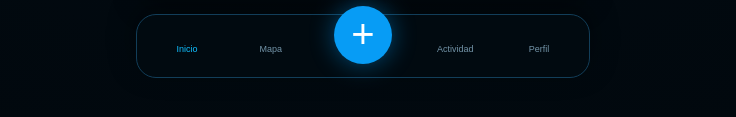
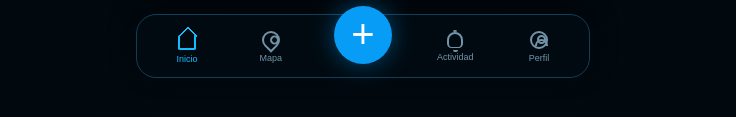
Before and after one commit to skatesuv-glitch/comunidad-rider, a website: page www/index.html in a window 1280 px wide. Shown: the part 605-722 px from the top of the page, without its empty margins (277-1013 px from the left). Drawn offline with Linux system fonts and the light colour scheme.

Commit message:
Restaura iconos de navegacion Comunidad

```diff
--- a/www/styles.css
+++ b/www/styles.css
@@ -145,3 +145,15 @@ body.pickerOpen .phone{overscroll-behavior:none}
 .communityNav{position:sticky;bottom:8px;z-index:20;margin:18px -5px 0;padding:9px 8px calc(7px + env(safe-area-inset-bottom));display:grid;grid-template-columns:1fr 1fr 1.2fr 1fr 1fr;align-items:end;border:1px solid #123e59;border-radius:20px;background:rgba(2,11,18,.94);backdrop-filter:blur(14px);box-shadow:0 -8px 28px rgba(0,0,0,.38)}
 .communityNav button{border:0;background:transparent;color:#7394a8;min-height:46px;display:flex;flex-direction:column;align-items:center;justify-content:center;gap:4px}.communityNav button.active{color:#11bfff}.communityNav small{font-size:9px}.communityNav i{font-style:normal;display:block;position:relative}
 .navPlus{align-self:center!important}.communityNav .navPlus i{width:58px;height:58px;margin-top:-25px;border-radius:50%;display:grid;place-items:center;background:#079cf5;color:white;font-size:40px;font-weight:300;box-shadow:0 0 24px rgba(7,156,245,.45)}
+
+/* Navegación Comunidad · iconos CSS sin emoji */
+.communityNav .navHome{width:18px;height:15px;border:2px solid currentColor;border-top:0;border-radius:2px;margin-top:5px}
+.communityNav .navHome:before{content:"";position:absolute;width:12px;height:12px;border-left:2px solid currentColor;border-top:2px solid currentColor;transform:rotate(45deg);left:1px;top:-6px;border-radius:1px}
+.communityNav .navMap{width:18px;height:18px;border:2px solid currentColor;border-radius:50% 50% 50% 0;transform:rotate(-45deg)}
+.communityNav .navMap:after{content:"";position:absolute;width:5px;height:5px;border:2px solid currentColor;border-radius:50%;left:4.5px;top:4.5px}
+.communityNav .navBell{width:16px;height:16px;border:2px solid currentColor;border-radius:9px 9px 5px 5px;border-bottom-width:1px}
+.communityNav .navBell:before{content:"";position:absolute;width:4px;height:2px;border-radius:50%;background:currentColor;left:4px;top:-4px}
+.communityNav .navBell:after{content:"";position:absolute;width:5px;height:2px;border-radius:0 0 5px 5px;background:currentColor;left:3.5px;bottom:-5px}
+.communityNav .navProfile{width:18px;height:18px;border:2px solid currentColor;border-radius:50%}
+.communityNav .navProfile:before{content:"";position:absolute;width:5px;height:5px;border:2px solid currentColor;border-radius:50%;left:4.5px;top:2px}
+.communityNav .navProfile:after{content:"";position:absolute;width:9px;height:5px;border:2px solid currentColor;border-bottom:0;border-radius:8px 8px 0 0;left:2.5px;bottom:1px}
```
